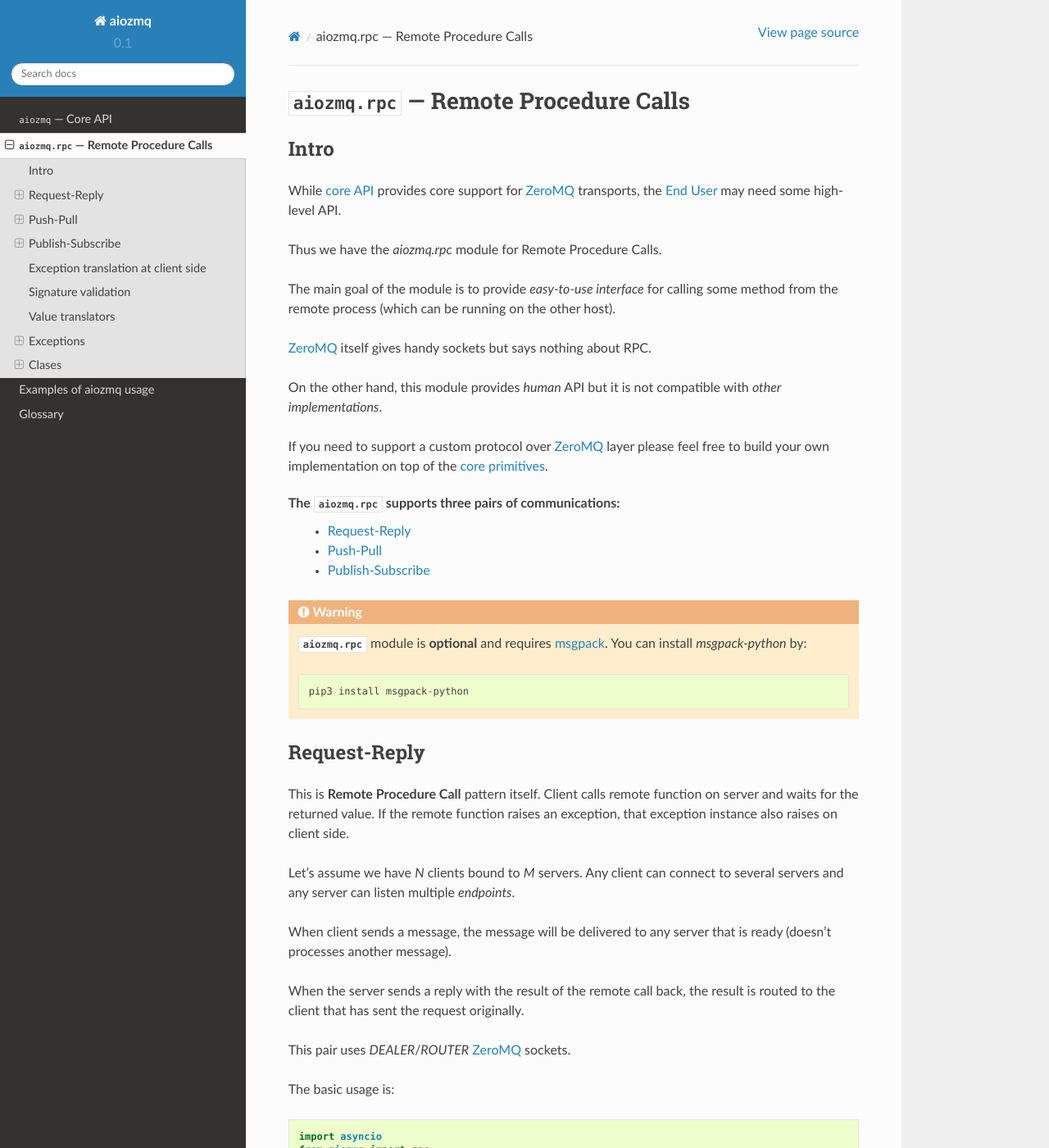
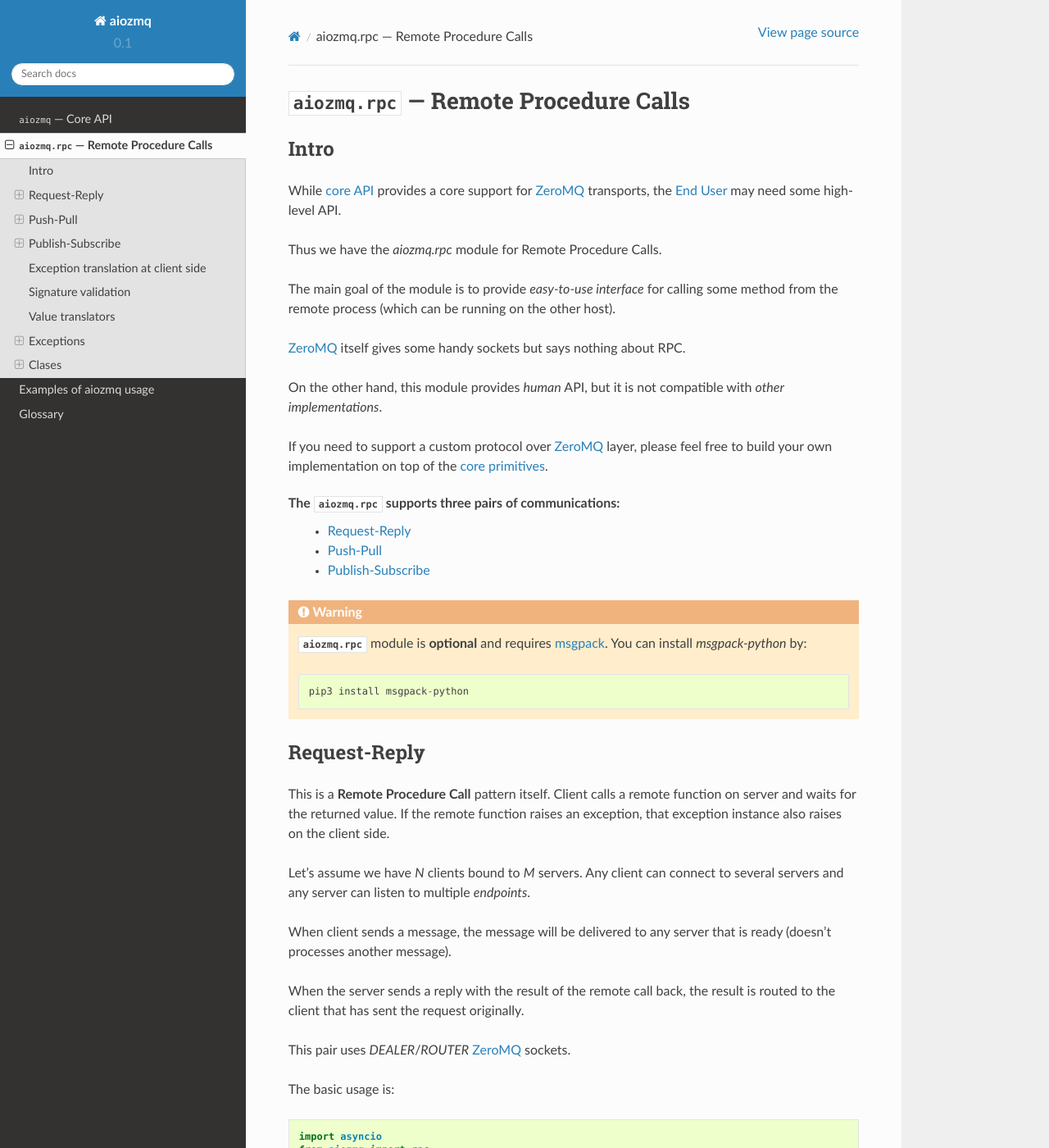
Before and after one commit to aio-libs/aiozmq, a Sphinx documentation site: the page built from docs/rpc.rst, in a window 1280 px wide and 1400 px high. Shown: the whole window at 82% size. Built offline with Sphinx 7.4.7 and the Read the Docs theme 2.0.0, drawn with Linux system fonts in a browser that asks for light colours.

Commit message:
Update rpc.rst

```diff
--- a/docs/rpc.rst
+++ b/docs/rpc.rst
@@ -11,7 +11,7 @@
 Intro
 -----
 
-While :ref:`core API <aiozmq-core>` provides core support for
+While :ref:`core API <aiozmq-core>` provides a core support for
 :term:`ZeroMQ` transports, the :term:`End User <enduser>` may need
 some high-level API.
 
@@ -21,12 +21,12 @@ The main goal of the module is to provide *easy-to-use interface* for
 calling some method from the remote process (which can be
 running on the other host).
 
-:term:`ZeroMQ` itself gives handy sockets but says nothing about RPC.
+:term:`ZeroMQ` itself gives some handy sockets but says nothing about RPC.
 
-On the other hand, this module provides *human* API but it is not
+On the other hand, this module provides *human* API, but it is not
 compatible with *other implementations*.
 
-If you need to support a custom protocol over :term:`ZeroMQ` layer
+If you need to support a custom protocol over :term:`ZeroMQ` layer,
 please feel free to build your own implementation on top of the
 :ref:`core primitives <aiozmq-core>`.
 
@@ -46,12 +46,12 @@ The :mod:`aiozmq.rpc` supports three pairs of communications:
 Request-Reply
 -------------
 
-This is **Remote Procedure Call** pattern itself. Client calls remote
+This is a **Remote Procedure Call** pattern itself. Client calls a remote
 function on server and waits for the returned value. If the remote function
-raises an exception, that exception instance also raises on client side.
+raises an exception, that exception instance also raises on the client side.
 
 Let's assume we have *N* clients bound to *M* servers.  Any client can
-connect to several servers and any server can listen multiple
+connect to several servers and any server can listen to multiple
 *endpoints*.
 
 When client sends a message, the message will be delivered to any server
@@ -160,7 +160,7 @@ The basic usage is::
 Push-Pull
 ---------
 
-This is **Notify** aka **Pipeline** pattern. Client calls a remote function
+This is a **Notify** aka **Pipeline** pattern. Client calls a remote function
 on the server and **doesn't** wait for the result. If a *remote function call*
 raises an exception, this exception is only **logged** at the server side.  Client
 **cannot** get any information about *processing the remote call on server*.
```
